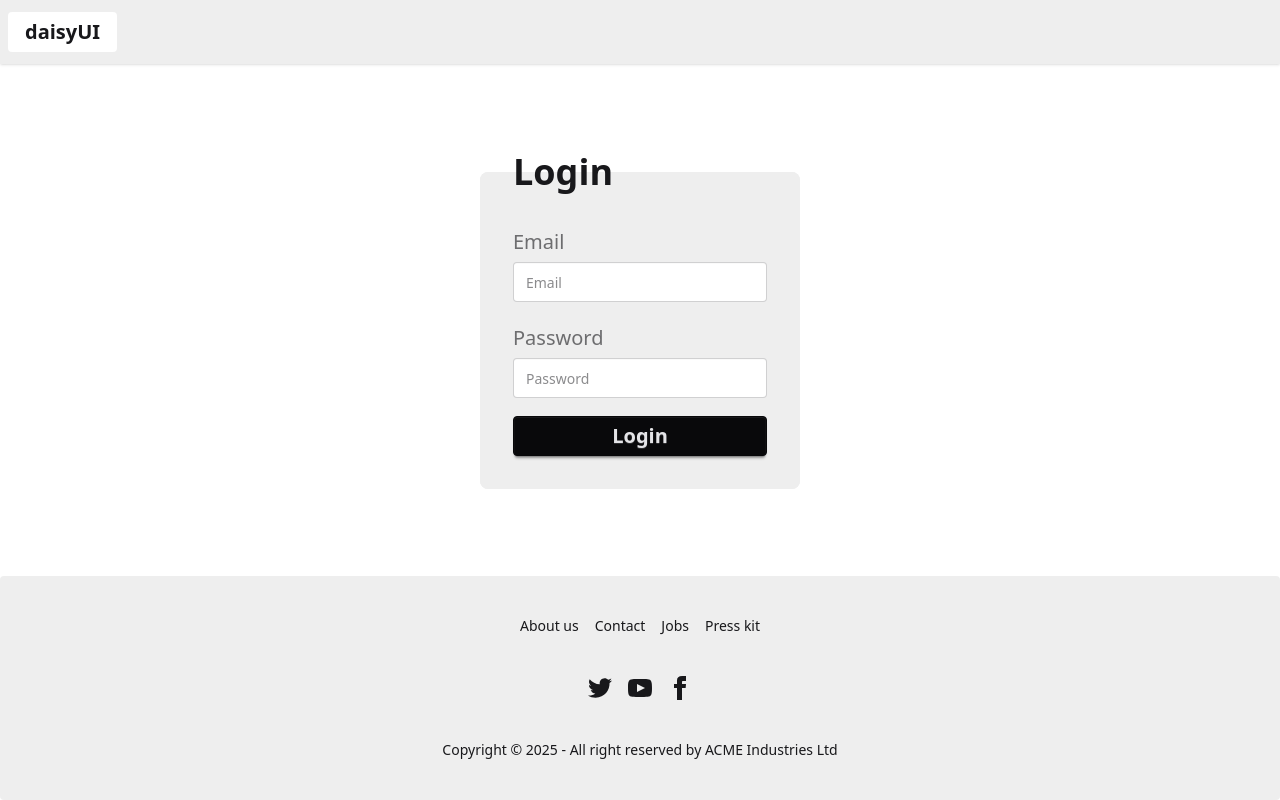
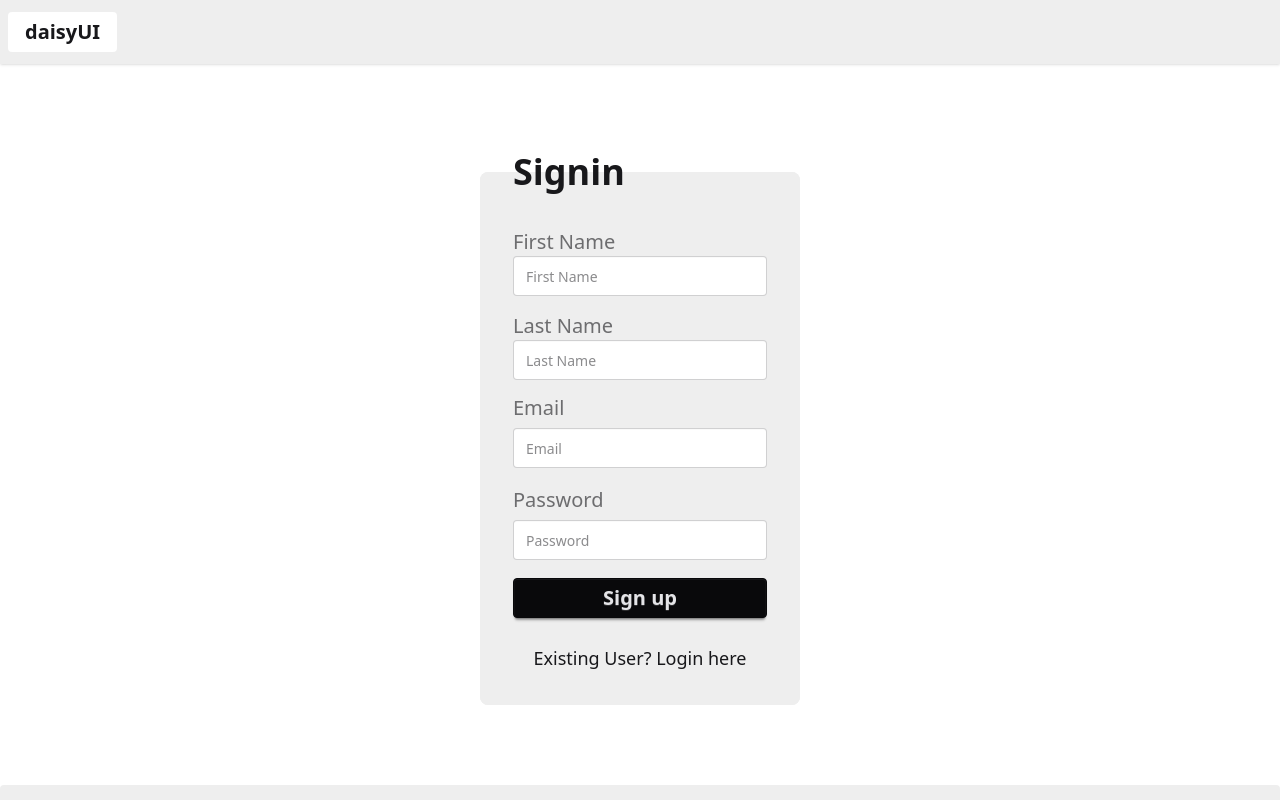
Before and after one commit to SaiDushyant/DevTinder, a React app in the folder Frontend/: page /login in a window 1280 px wide. Shown: the top 800 px of the page. Built offline with nearby package versions, Linux system fonts and the light colour scheme; no server answers; the HTML template or start-up script is replaced by a standard one.

Commit message:
added signup

```diff
--- a/Frontend/src/components/Login.jsx
+++ b/Frontend/src/components/Login.jsx
@@ -8,6 +8,9 @@ import { BASE_URL } from "../utils/costants";
 const Login = () => {
   const [emailID, setEmailID] = useState("");
   const [password, setPassword] = useState("");
+  const [firstName, setFirstName] = useState("");
+  const [lastName, setLastName] = useState("");
+  const [isLoginForm, setIsLoginForm] = useState(false);
   const [error, setError] = useState("");
   const dispatch = useDispatch();
   const navigate = useNavigate();
@@ -29,10 +32,47 @@ const Login = () => {
       console.log(error);
     }
   };
+
+  const handleSignin = async () => {
+    try {
+      const res = await axios.post(
+        BASE_URL + "/signup",
+        { firstName, lastName, emailID, password },
+        { withCredentials: true }
+      );
+      dispatch(addUser(res.data.data));
+      return navigate("/profile");
+    } catch (error) {
+      setError(error?.response?.data);
+      console.log(error);
+    }
+  };
   return (
     <div className="flex justify-center my-20">
       <fieldset className="fieldset bg-base-300 border-base-300 rounded-box w-xs border p-8">
-        <legend className="fieldset-legend text-4xl">Login</legend>
+        <legend className="fieldset-legend text-4xl">
+          {isLoginForm ? "Login" : "Signin"}
+        </legend>
+        {!isLoginForm && (
+          <div className="mb-2">
+            <label className="label text-xl">First Name</label>
+            <input
+              type="text"
+              className="input"
+              placeholder="First Name"
+              value={firstName}
+              onChange={(e) => setFirstName(e.target.value)}
+            />
+            <label className="label text-xl mt-4">Last Name</label>
+            <input
+              type="text"
+              className="input"
+              placeholder="Last Name"
+              value={lastName}
+              onChange={(e) => setLastName(e.target.value)}
+            />
+          </div>
+        )}
         <label className="label text-xl">Email</label>
         <input
           type="email"
@@ -41,7 +81,7 @@ const Login = () => {
           value={emailID}
           onChange={(e) => setEmailID(e.target.value)}
         />
-        <label className="label text-xl mt-4">Password</label>
+        <label className="label text-xl mt-3">Password</label>
         <input
           type="password"
           className="input"
@@ -50,9 +90,20 @@ const Login = () => {
           onChange={(e) => setPassword(e.target.value)}
         />
         {error && <p className="text-lg text-red-600 mt-2">{error}</p>}
-        <button className="btn btn-neutral mt-3 text-xl" onClick={handleLogin}>
-          Login
+
+        <button
+          className="btn btn-neutral mt-3 text-xl"
+          onClick={() => (isLoginForm ? handleLogin() : handleSignin())}
+        >
+          {isLoginForm ? "Login" : "Sign up"}
         </button>
+
+        <p
+          className="mt-5 text-lg text-center cursor-pointer"
+          onClick={() => setIsLoginForm(!isLoginForm)} // ✅ toggle form
+        >
+          {isLoginForm ? "New User? Sign up here" : "Existing User? Login here"}
+        </p>
       </fieldset>
     </div>
   );
```
Also changed, not shown: 1 other file (tests, documents, lock files or other folders).
